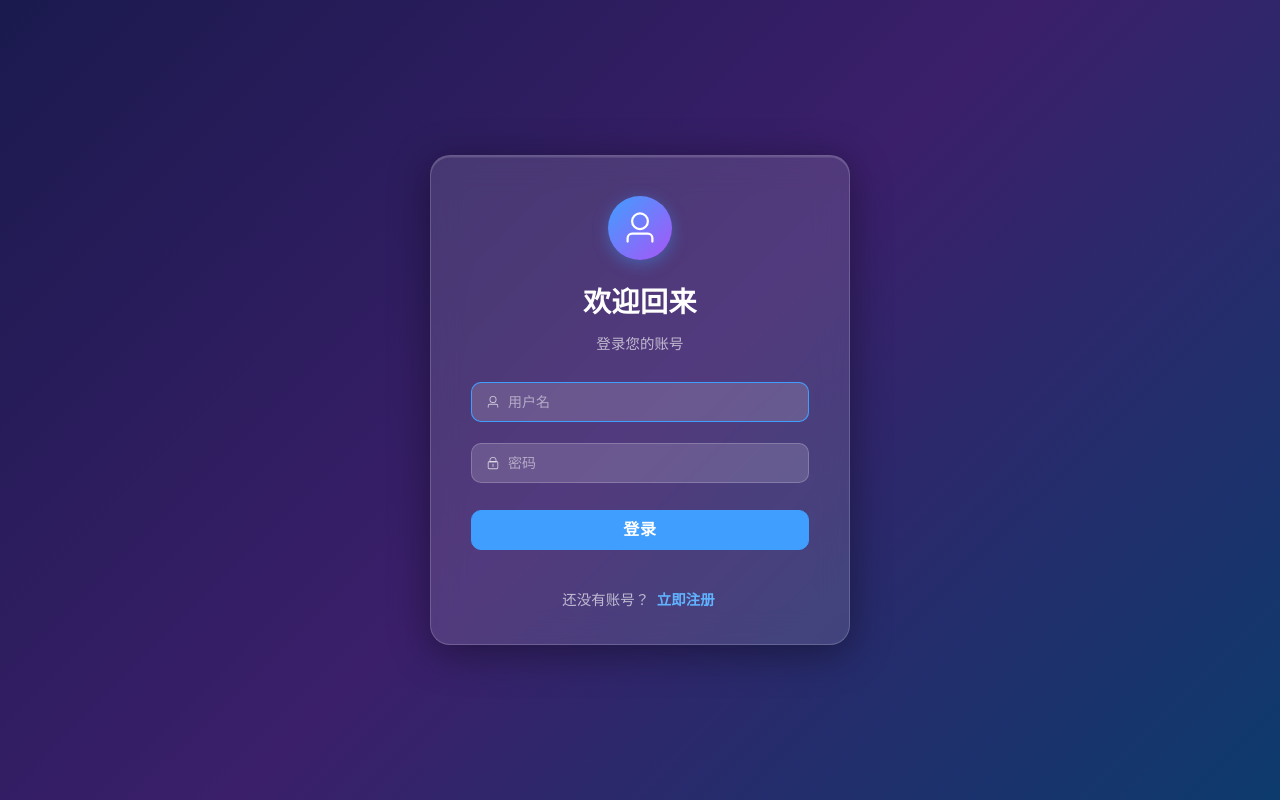
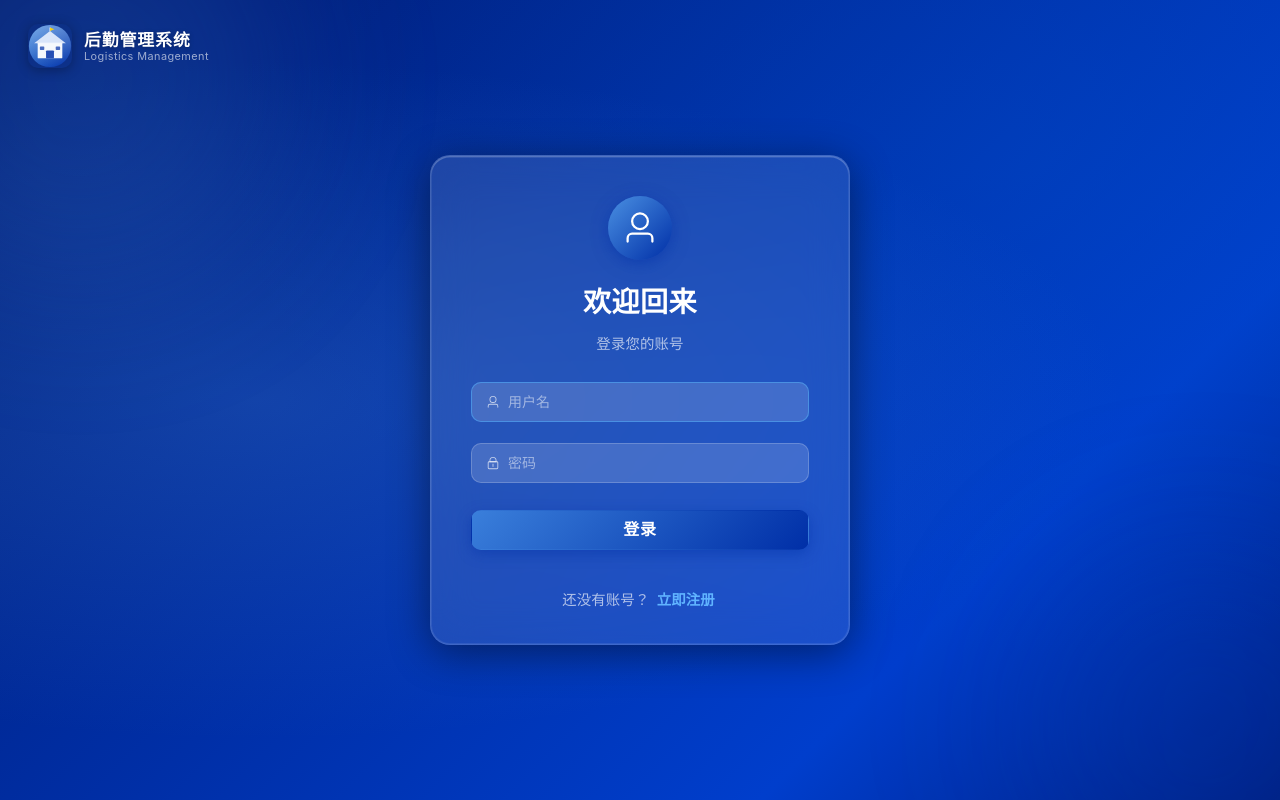
Before and after one commit to wilkinsddvd/fronted_pro, a Vue app: page /login in a window 1280 px wide. Built offline with nearby package versions, Linux system fonts and the light colour scheme.

Commit message:
Beautify login/register pages with Klein Blue theme, logo, and glassmorphism effects
Co-authored-by: wilkinsddvd <126732973+wilkinsddvd@users.noreply.github.com>

```diff
--- a/src/components/Login.vue
+++ b/src/components/Login.vue
@@ -3,6 +3,7 @@ import { ref } from 'vue'
 import { useRouter } from 'vue-router'
 import { login } from '@/api/index.js'
 import { showMessage } from '@/utils/message.js'
+import logoUrl from '@/assets/logo.svg'
 
 const username = ref('')
 const password = ref('')
@@ -40,6 +41,13 @@ async function handleLogin() {
 
 <template>
   <div class="page-bg">
+    <div class="page-header">
+      <img :src="logoUrl" alt="后勤管理系统" class="page-header-logo" />
+      <div class="page-header-text">
+        <span class="page-header-title">后勤管理系统</span>
+        <span class="page-header-subtitle">Logistics Management</span>
+      </div>
+    </div>
     <transition name="fade-up">
       <div class="form-card">
         <div class="avatar-wrap">
--- a/src/components/Register.vue
+++ b/src/components/Register.vue
@@ -3,6 +3,7 @@ import { ref } from 'vue'
 import { useRouter } from 'vue-router'
 import { register } from '@/api/index.js'
 import { showMessage } from '@/utils/message.js'
+import logoUrl from '@/assets/logo.svg'
 
 const username = ref('')
 const password = ref('')
@@ -45,6 +46,13 @@ async function handleRegister() {
 
 <template>
   <div class="page-bg">
+    <div class="page-header">
+      <img :src="logoUrl" alt="后勤管理系统" class="page-header-logo" />
+      <div class="page-header-text">
+        <span class="page-header-title">后勤管理系统</span>
+        <span class="page-header-subtitle">Logistics Management</span>
+      </div>
+    </div>
     <transition name="fade-up">
       <div class="form-card">
         <div class="avatar-wrap">
--- a/src/components/form-common.css
+++ b/src/components/form-common.css
@@ -4,8 +4,83 @@
   display: flex;
   align-items: center;
   justify-content: center;
-  background: linear-gradient(135deg, #1a1a4e 0%, #3b1f6b 50%, #0d3b6e 100%);
+  background:
+    radial-gradient(ellipse at 20% 50%, rgba(74, 144, 226, 0.25) 0%, transparent 60%),
+    radial-gradient(ellipse at 80% 20%, rgba(0, 80, 200, 0.3) 0%, transparent 55%),
+    linear-gradient(135deg, #001a6e 0%, #002FA7 45%, #003ecc 75%, #001f80 100%);
   padding: 1rem;
+  position: relative;
+  overflow: hidden;
+}
+
+/* Decorative blurred orbs for depth */
+.page-bg::before {
+  content: '';
+  position: absolute;
+  top: -120px;
+  left: -120px;
+  width: 400px;
+  height: 400px;
+  border-radius: 50%;
+  background: rgba(74, 144, 226, 0.18);
+  filter: blur(80px);
+  pointer-events: none;
+}
+
+.page-bg::after {
+  content: '';
+  position: absolute;
+  bottom: -100px;
+  right: -100px;
+  width: 350px;
+  height: 350px;
+  border-radius: 50%;
+  background: rgba(0, 60, 180, 0.22);
+  filter: blur(80px);
+  pointer-events: none;
+}
+
+/* Top-left logo + system name header */
+.page-header {
+  position: absolute;
+  top: 24px;
+  left: 28px;
+  display: flex;
+  align-items: center;
+  gap: 12px;
+  z-index: 10;
+  text-decoration: none;
+}
+
+.page-header-logo {
+  width: 44px;
+  height: 44px;
+  border-radius: 10px;
+  box-shadow: 0 2px 12px rgba(0, 0, 0, 0.3);
+  object-fit: cover;
+  flex-shrink: 0;
+}
+
+.page-header-text {
+  display: flex;
+  flex-direction: column;
+  gap: 1px;
+}
+
+.page-header-title {
+  font-size: 1.05rem;
+  font-weight: 700;
+  color: #ffffff;
+  letter-spacing: 0.06em;
+  line-height: 1.2;
+  text-shadow: 0 1px 4px rgba(0, 0, 0, 0.3);
+}
+
+.page-header-subtitle {
+  font-size: 0.68rem;
+  color: rgba(255, 255, 255, 0.6);
+  letter-spacing: 0.04em;
+  line-height: 1;
 }
 
 /* Glassmorphism card */
@@ -14,12 +89,17 @@
   max-width: 420px;
   padding: 2.5rem 2.5rem 2rem;
   border-radius: 20px;
-  background: rgba(255, 255, 255, 0.12);
-  backdrop-filter: blur(16px);
-  -webkit-backdrop-filter: blur(16px);
-  box-shadow: 0 8px 40px rgba(0, 0, 0, 0.4), 0 1.5px 0 rgba(255,255,255,0.15) inset;
-  border: 1px solid rgba(255, 255, 255, 0.18);
+  background: rgba(255, 255, 255, 0.10);
+  backdrop-filter: blur(20px);
+  -webkit-backdrop-filter: blur(20px);
+  box-shadow:
+    0 8px 40px rgba(0, 0, 0, 0.45),
+    0 1.5px 0 rgba(255, 255, 255, 0.18) inset,
+    0 0 0 1px rgba(255, 255, 255, 0.08) inset;
+  border: 1px solid rgba(255, 255, 255, 0.15);
   color: #fff;
+  position: relative;
+  z-index: 1;
 }
 
 /* Avatar area */
@@ -30,9 +110,9 @@
 }
 
 .form-avatar {
-  background: linear-gradient(135deg, #409eff, #a855f7);
+  background: linear-gradient(135deg, #4a90e2, #002FA7);
   color: #fff;
-  box-shadow: 0 4px 16px rgba(64, 158, 255, 0.4);
+  box-shadow: 0 4px 16px rgba(0, 47, 167, 0.5);
 }
 
 /* Title */
@@ -71,7 +151,7 @@
 }
 
 .el-form-wrap :deep(.el-input__wrapper.is-focus) {
-  box-shadow: 0 0 0 1px #409eff inset;
+  box-shadow: 0 0 0 1px #4a90e2 inset;
 }
 
 .el-form-wrap :deep(.el-input__inner) {
@@ -94,6 +174,15 @@
   font-weight: 600;
   letter-spacing: 0.04em;
   margin-top: 0.4rem;
+  background: linear-gradient(135deg, #3a7fdb 0%, #002FA7 100%);
+  border-color: transparent;
+  box-shadow: 0 4px 14px rgba(0, 47, 167, 0.45);
+  transition: box-shadow 0.2s, transform 0.15s;
+}
+
+.submit-btn:hover {
+  box-shadow: 0 6px 20px rgba(0, 47, 167, 0.6);
+  transform: translateY(-1px);
 }
 
 /* Error alert */
@@ -138,4 +227,20 @@
     padding: 2rem 1.25rem 1.5rem;
     border-radius: 16px;
   }
+
+  .page-header {
+    top: 14px;
+    left: 14px;
+    gap: 8px;
+  }
+
+  .page-header-logo {
+    width: 36px;
+    height: 36px;
+    border-radius: 8px;
+  }
+
+  .page-header-title {
+    font-size: 0.9rem;
+  }
 }
```
Also changed, not shown: src/assets/logo.svg.
